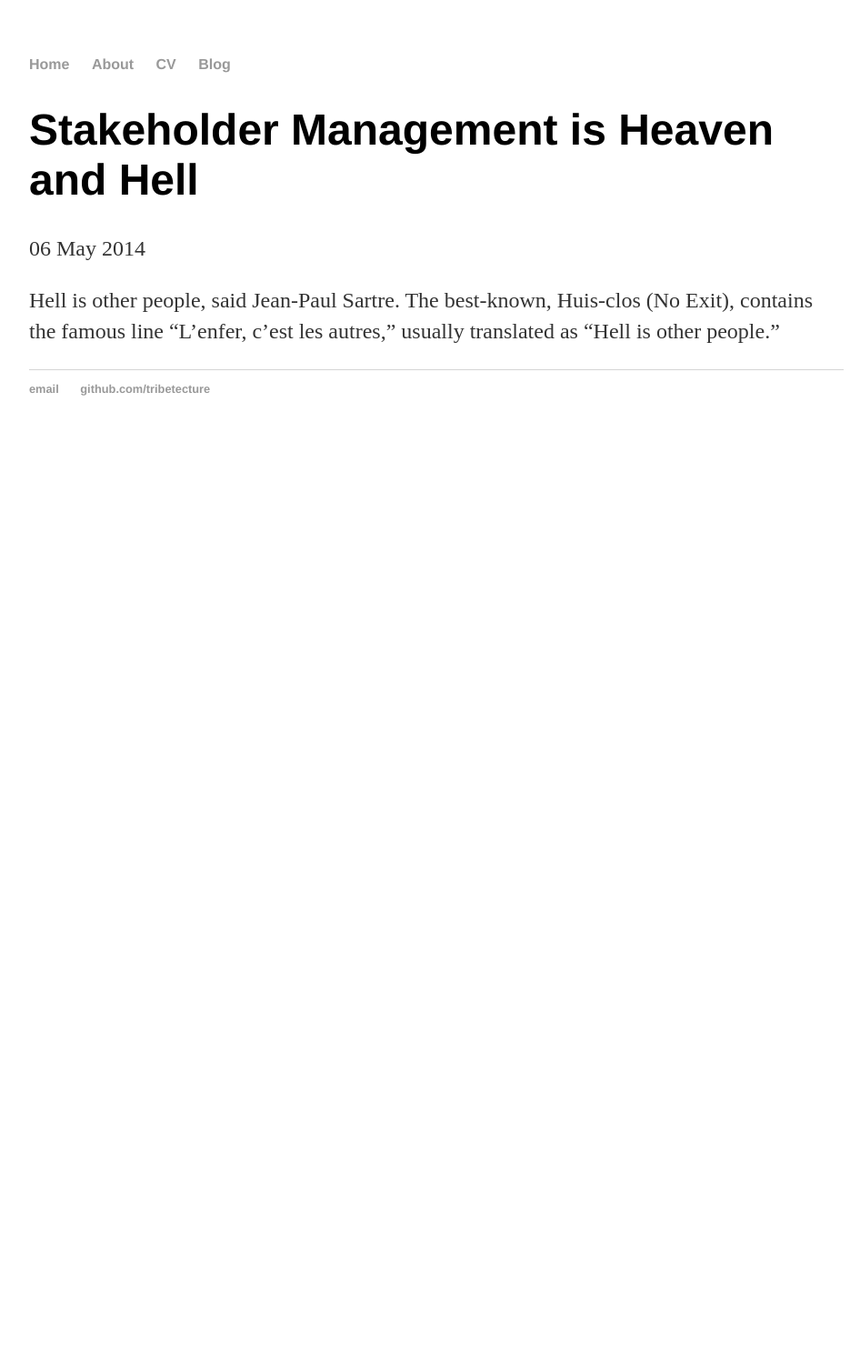
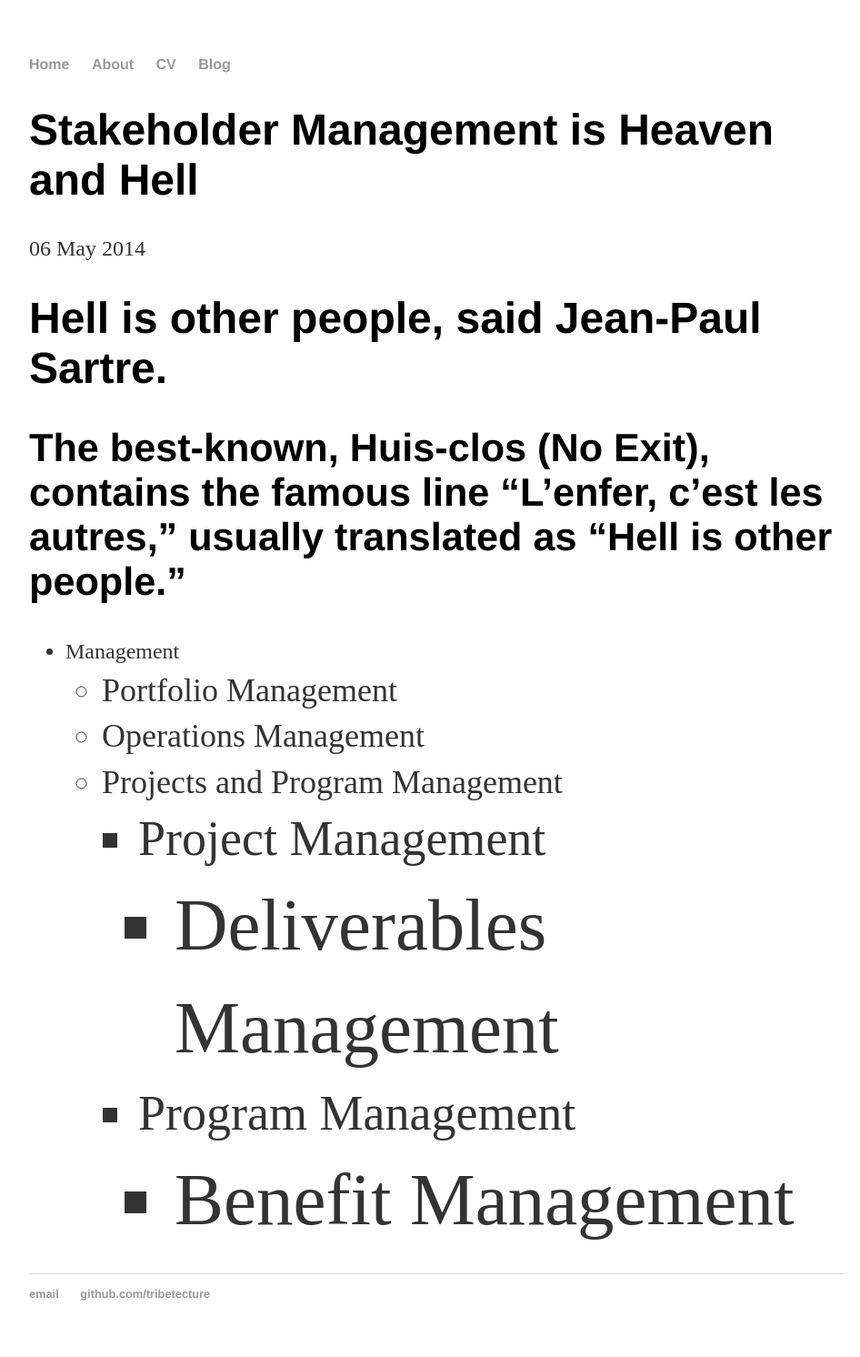
Before and after one commit to tribetecture/tribetecture.github.io, a Jekyll site: the page built from _posts/201-05-06-hell-is-other-people.md, in a window 1280 px wide. Shown: the whole page at 91% size, without its empty margins (160-1106 px from the left). Built offline with Jekyll 4.4.1, drawn with Linux system fonts in a browser that asks for light colours; before the commit the page ends 900 px from its top, so only the background shows below that.

Commit message:
Update 201-05-06-hell-is-other-people.md

```diff
--- a/_posts/201-05-06-hell-is-other-people.md
+++ b/_posts/201-05-06-hell-is-other-people.md
@@ -4,4 +4,15 @@ title: "Stakeholder Management is Heaven and Hell"
 date: 2014-05-06
 ---
 
-Hell is other people, said Jean-Paul Sartre. The best-known, Huis-clos (No Exit), contains the famous line "L'enfer, c'est les autres," usually translated as "Hell is other people."
+#Hell is other people, said Jean-Paul Sartre.
+
+##The best-known, Huis-clos (No Exit), contains the famous line "L'enfer, c'est les autres," usually translated as "Hell is other people."
+
+* Management
+  * Portfolio Management
+  * Operations Management
+  * Projects and Program Management
+    * Project Management
+      * Deliverables Management
+    * Program Management
+      * Benefit Management
```
